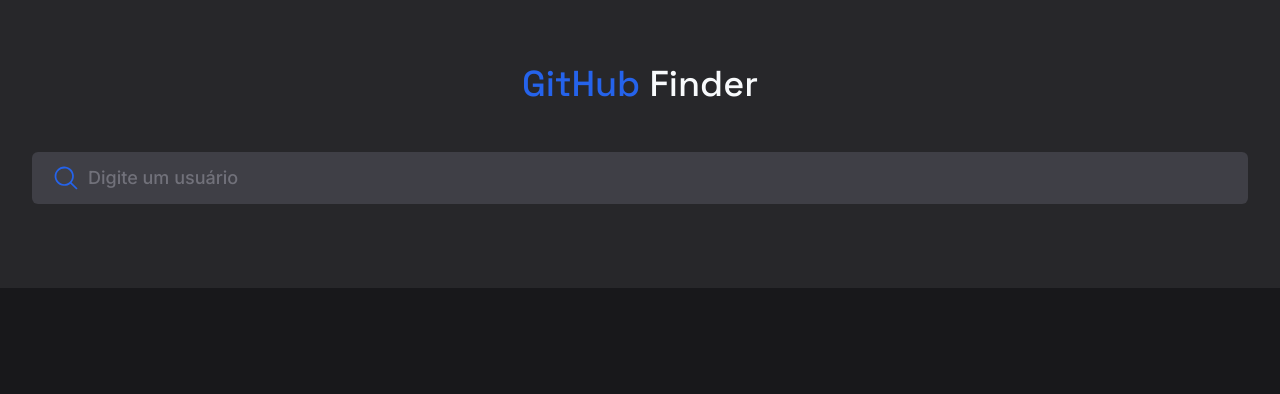
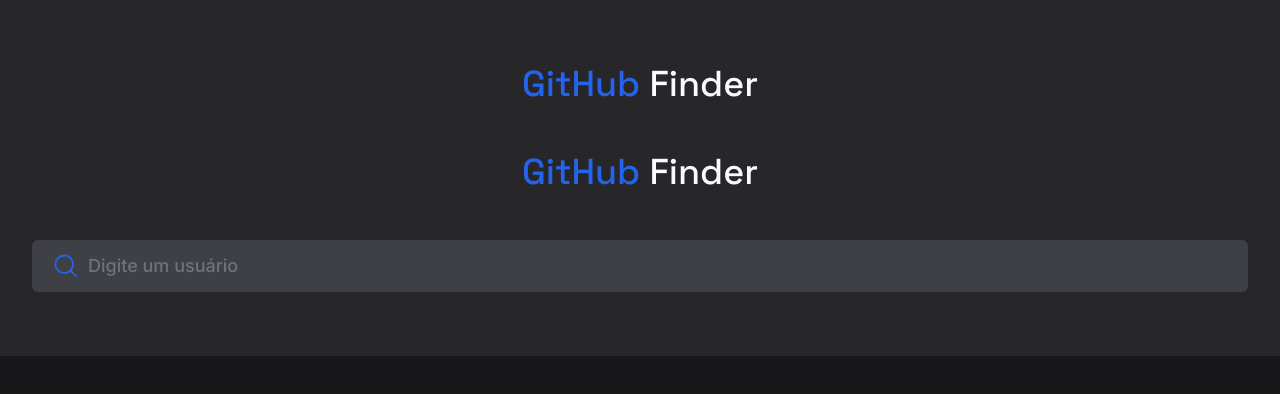
Before and after one commit to Lzdavi13/github-finder, a React (Vite) app: page / in a window 1280 px wide. Shown: the top 394 px of the page. Built offline with nearby package versions, Linux system fonts and the light colour scheme.

Commit message:
ajustes no componente Header

```diff
--- a/src/components/Header.tsx
+++ b/src/components/Header.tsx
@@ -7,7 +7,10 @@
 export function Header({ children }: HeaderProps): JSX.Element {
   return (
     <>
-      <header className="w-full h-72 py-16 flex flex-col items-center gap-12 bg-zinc-800">
+      <header className="w-full py-16 flex flex-col items-center justify-center gap-12 bg-zinc-800">
+        <h1 className="m-0 font-f1 font-medium text-4xl text-blue-600 ">
+          GitHub <span className="text-slate-50">Finder</span>
+        </h1>
         {children}
       </header>
     </>
```
